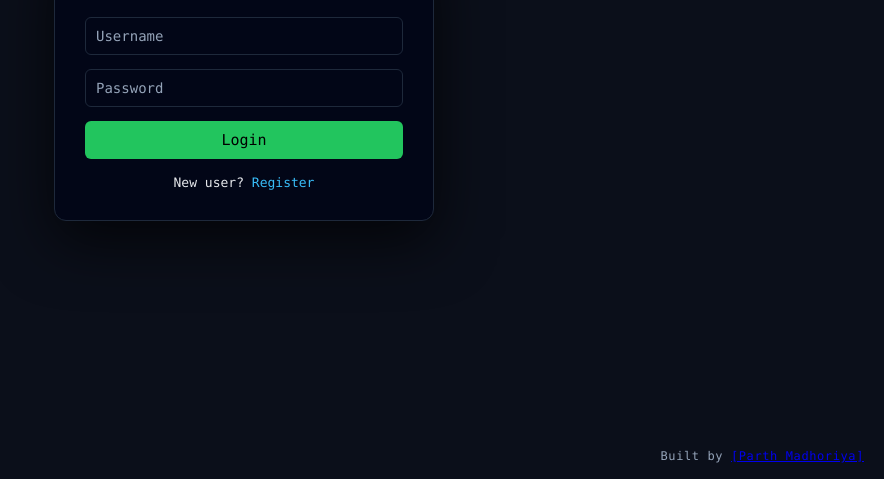
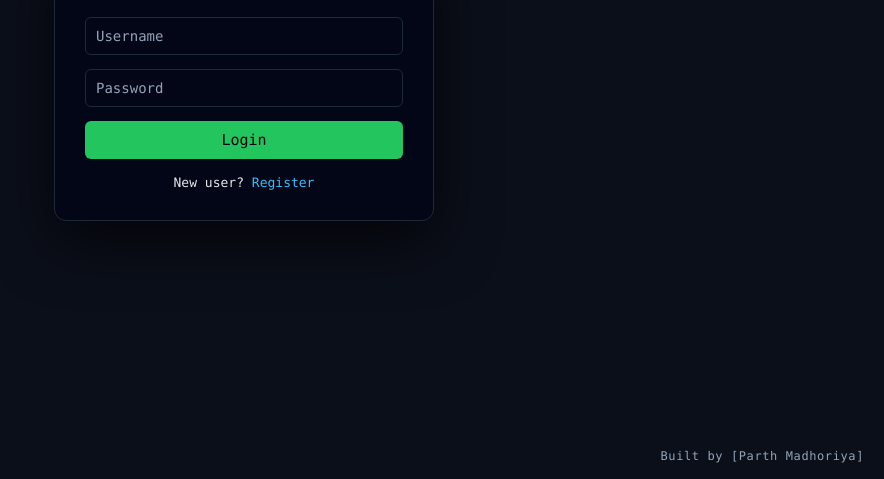
Before and after one commit to parthm21/cloudpad-backend, a website: page public/login.html in a window 1280 px wide. Shown: the part 321-800 px from the top of the page, without its empty margins (396-1280 px from the left). Drawn offline with Linux system fonts and the light colour scheme.

Commit message:
Update footer credit link

```diff
--- a/public/login.html
+++ b/public/login.html
@@ -20,9 +20,7 @@
 </div>
 
   <div class="corner-name">
-Built by
-<a href="https://parthportfolio-1.onrender.com" target="_blank">
-  <span>[Parth Madhoriya]</span>
+Built by <span>[Parth Madhoriya]</span>
 </a>
 
 </div>
```
Also changed, not shown: public/register.html (+1 -3 lines).
